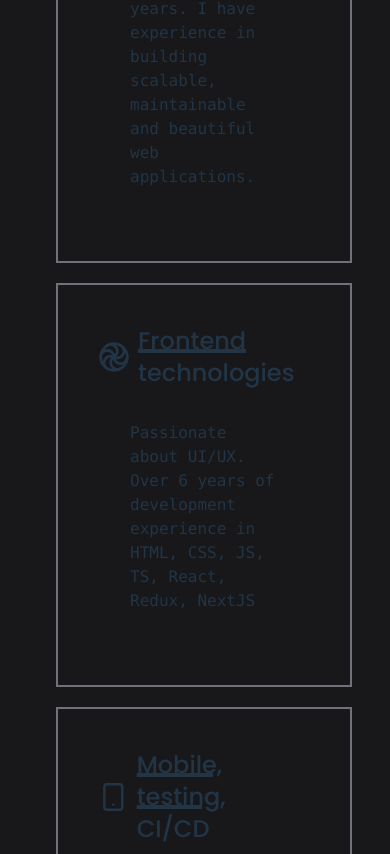
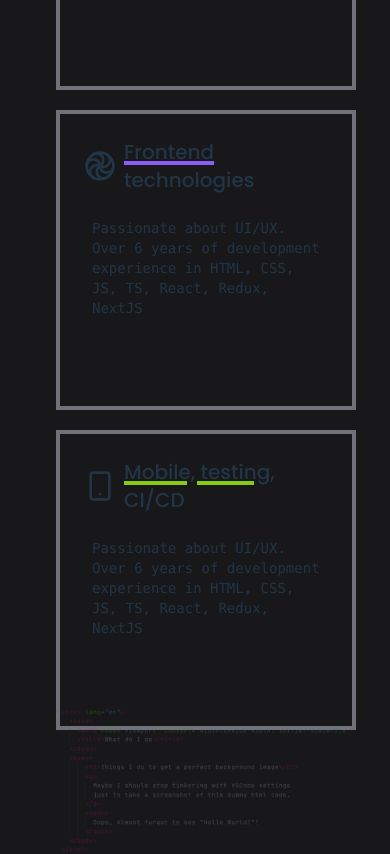
Before and after one commit to eiphi/mj-portfolio, a React (Vite) app: page / in a window 390 px wide. Shown: the part 1511-2365 px from the top of the page. Built offline with nearby package versions, Linux system fonts and the light colour scheme.

Commit message:
skills section cleanup

```diff
--- a/src/components/in-view-wrapper.tsx
+++ b/src/components/in-view-wrapper.tsx
@@ -10,7 +10,7 @@ interface InViewWrapperProps {
 export const InViewWrapper: React.FC<InViewWrapperProps> = ({
   onChange,
   children,
-  threshold = 0.55,
+  threshold = 0.6,
 }) => {
   const handleChange = (status: boolean, entry: any) => {
     const targetID = entry?.target?.id;
--- a/src/sections/skills.tsx
+++ b/src/sections/skills.tsx
@@ -2,12 +2,13 @@ import { Laptop, LoaderPinwheel, Smartphone, TestTubeDiagonal } from 'lucide-rea
 import { forwardRef, useEffect, useRef, useState } from 'react';
 import { AnimatedGroup } from '@/components/motion/animated-group';
 import { useInView } from 'react-intersection-observer';
+import { twMerge } from 'tailwind-merge';
+import clsx from 'clsx';
 
 const skillsData = [
   {
     titleUnderlined: 'Software',
     title: 'development',
-    underlineColor: 'orange',
     description:
       'I have been working as a developer for 9 years. I have experience in building scalable, maintainable and beautiful web applications.',
     icon: <Laptop size={32} />,
@@ -15,7 +16,6 @@ const skillsData = [
   {
     titleUnderlined: 'Frontend',
     title: 'technologies',
-    underlineColor: 'violet',
     description:
       'Passionate about UI/UX. Over 6 years of development experience in HTML, CSS, JS, TS, React, Redux, NextJS',
     icon: <LoaderPinwheel size={32} />,
@@ -23,7 +23,6 @@ const skillsData = [
   {
     titleUnderlined: 'Mobile, testing,',
     title: 'CI/CD',
-    underlineColor: 'lime',
     description:
       'Passionate about UI/UX. Over 6 years of development experience in HTML, CSS, JS, TS, React, Redux, NextJS',
     icon: <Smartphone size={32} />,
@@ -48,39 +47,47 @@ const HeroSection = forwardRef<HTMLDivElement, {}>((props, ref) => {
       id="skills"
       ref={ref}
     >
-      <div className="w-full flex flex-col gap-4 items-center lg:p-20 p-14" ref={gridRef}>
+      <div
+        className="w-full flex flex-col gap-4 items-center lg:p-20 p-14"
+        ref={gridRef}
+      >
         <h1 className="text-5xl lg:text-7xl font-extrabold mb-10">My Expertise</h1>
         {wasGridInView ? (
           <AnimatedGroup
             className="grid grid-cols-1 lg:grid-cols-3 gap-5"
             preset="fade"
           >
-            {skillsData.map((skill) => (
-              <div className="border-2 border-zinc-500 p-10">
+            {skillsData.map((skill, index) => (
+              <div className="border-4 border-zinc-500 p-6 xl:p-10 h-[300px] w-[300px] xl:h-[350px] xl:w-[350px]">
                 <div className="flex items-center gap-2">
                   {skill.icon}
                   <div>
                     <h2
-                      className={`text-2xl lg:text-2xl font-medium underline decoration-4 decoration-${skill.underlineColor}-500 underline-offset-0`}
+                      className={clsx(
+                        'text-xl lg:text-2xl font-medium underline decoration-4 ',
+                        { 'decoration-orange-500': index === 0 },
+                        { 'decoration-violet-500': index === 1 },
+                        { 'decoration-lime-500': index === 2 }
+                      )}
                     >
                       {skill.titleUnderlined}
                     </h2>
-                    <h2 className="text-2xl lg:text-2xl font-medium">{skill.title}</h2>
+                    <h2 className="text-xl lg:text-2xl font-medium">{skill.title}</h2>
                   </div>
                 </div>
-                <div className="p-8">
-                  <p className="font-mono">{skill.description}</p>
+                <div className="py-6 xl:py-8 px-2 xl:px-4">
+                  <p className="font-mono text-sm xl:text-base">{skill.description}</p>
                 </div>
               </div>
             ))}
           </AnimatedGroup>
         ) : (
-          <div className="h-[350px]" />
+          <div className="h-[300px] xl:h-[350px]" />
         )}
         <img
           src="/src/assets/html-code.webp"
           alt="skills"
-          className="-mt-10 w-1/2 opacity-20"
+          className="-mt-10 w-[60%] opacity-20 min-w-[300px]"
         />
       </div>
     </section>
```
